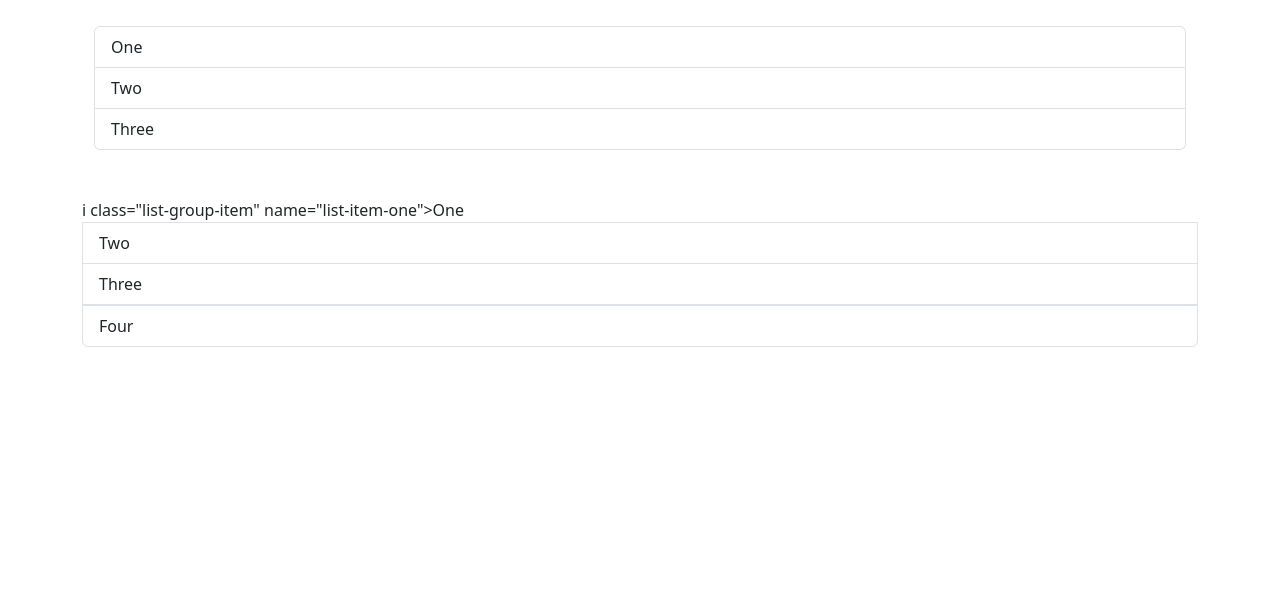
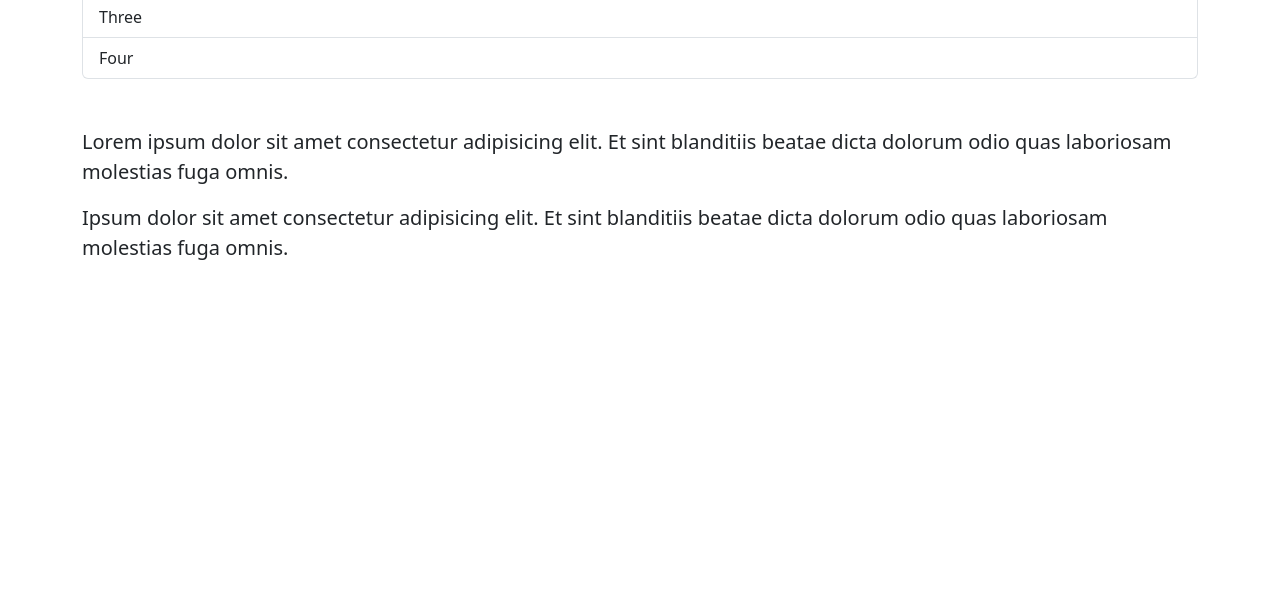
Before and after one commit to Sajjatul21/practice-js, a plain HTML site: page index.html in a window 1280 px wide. Shown: the part 198-800 px from the top of the page. Drawn offline with nearby package versions, Linux system fonts and the light colour scheme.

Commit message:
create paragrap div and append it

```diff
--- a/index.html
+++ b/index.html
@@ -10,37 +10,16 @@
 </head>
 
 <body>
-    <div class="container">
+    <div id="cont" class="container" >
         <h1 id="title" class="text-center my-3">Introduction to DOM</h1>
+
         <ul id="list" class="list-group my-5 ">
-            <l<!doctype html>
-                <html lang="en">
-                <head>
-                    <meta charset="utf-8">
-                    <meta name="viewport" content="width=device-width, initial-scale=1">
-                    <title>Learn javaScript</title>
-                    <link href="https://cdn.jsdelivr.net/npm/bootstrap@5.3.3/dist/css/bootstrap.min.css" rel="stylesheet"
-                        integrity="sha384-QWTKZyjpPEjISv5WaRU9OFeRpok6YctnYmDr5pNlyT2bRjXh0JMhjY6hW+ALEwIH" crossorigin="anonymous">
-                </head>
-                <body>
-                    <div class="container">
-                        <h1 id="title" class="text-center my-3">Introduction to DOM</h1>
-                        <ul id="list" class="list-group my-5 ">
-                            <li class="list-group-item" name="list-item-one">One</li>
-                            <li class="list-group-item">Two</li>
-                            <li class="list-group-item">Three</li>
-                        </ul>
-                    </div>
-                    <script src="https://cdn.jsdelivr.net/npm/bootstrap@5.3.3/dist/js/bootstrap.bundle.min.js"
-                        integrity="sha384-YvpcrYf0tY3lHB60NNkmXc5s9fDVZLESaAA55NDzOxhy9GkcIdslK1eN7N6jIeHz"
-                        crossorigin="anonymous"></script>
-                    <script src="main.js"></script>
-                </body>
-                </html>i class="list-group-item" name="list-item-one">One</li>
+            <li class="list-group-item" name="list-item-one">One</li>
             <li class="list-group-item">Two</li>
             <li class="list-group-item">Three</li>
         </ul>
     </div>
+
     <script src="https://cdn.jsdelivr.net/npm/bootstrap@5.3.3/dist/js/bootstrap.bundle.min.js"
         integrity="sha384-YvpcrYf0tY3lHB60NNkmXc5s9fDVZLESaAA55NDzOxhy9GkcIdslK1eN7N6jIeHz"
         crossorigin="anonymous"></script>
--- a/main.js
+++ b/main.js
@@ -1,7 +1,25 @@
-let li = document.createElement('li');
-console.dir(li);
-li.className = 'list-group-item';
-li.setAttribute('title', "I am four item");
-li.innerHTML = 'Four';
+
+
+function createElement(tagName, className, innerHTML) {
+    let tag = document.createElement(tagName);
+    tag.className = className || '';
+    tag.innerHTML = innerHTML || '';
+
+    return tag;
+}
+function append(parent, children) {
+    children.forEach(child => parent.appendChild(child));
+}
+
+let li = createElement('li', 'list-group-item', 'Four');
 let list = document.getElementById('list');
-list.appendChild(li);  //appendChild accept node as parameter
+list.appendChild(li);
+
+let p1 = createElement('p', 'lead', 'Lorem ipsum dolor sit amet consectetur adipisicing elit. Et sint blanditiis beatae dicta dolorum odio quas laboriosam molestias fuga omnis.');
+let p2 = createElement('p', 'lead', 'Ipsum dolor sit amet consectetur adipisicing elit. Et sint blanditiis beatae dicta dolorum odio quas laboriosam molestias fuga omnis.');
+
+let div = createElement('div');
+append(div, [p1, p2]);
+
+let container = document.getElementById('cont');
+container.appendChild(div);
```
